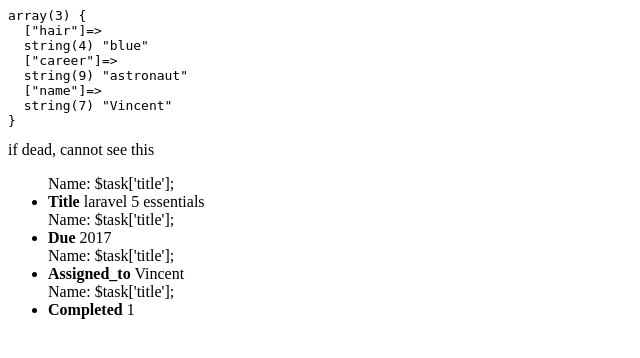
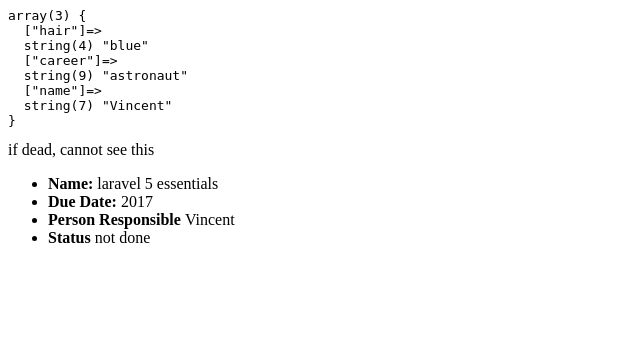
Before and after one commit to vincentdatanerds/laracasts-practice, a PHP site: page /index.php in a window 1280 px wide. Shown: the top 358 px of the page, without its empty margins (0-640 px from the left). Run offline with PHP 8.4, Linux system fonts and the light colour scheme.

Commit message:
added ternary operator

```diff
--- a/php-for-beginners/index.php
+++ b/php-for-beginners/index.php
@@ -16,7 +16,7 @@ $task = [
 	'title' => 'laravel 5 essentials',
 	'due' => '2017',
 	'assigned_to' => 'Vincent',
-	'completed' => true
+	'completed' => false
 
 
 ];
--- a/php-for-beginners/index.view.php
+++ b/php-for-beginners/index.view.php
@@ -32,15 +32,21 @@
 
 	<ul>
 
-		<?php foreach($task as $heading => $value): ?>
+		<li>
+			<strong>Name: </strong>  <?= $task['title']; ?>
+		</li>
 
-			Name: $task['title'];
+		<li>
+			<strong>Due Date: </strong>  <?= $task['due']; ?>
+		</li>
 
-			<li><strong><?= ucwords($heading); ?></strong> <?= $value; ?></li>
+		<li>
+			<strong>Person Responsible </strong>  <?= $task['assigned_to']; ?>
+		</li>
 
-
-
-		<?php endforeach; ?>
+		<li>
+			<strong>Status </strong>  <?= $task['completed'] ? 'done' : 'not done'; ?>
+		</li>
 	</ul>
 
 
```
